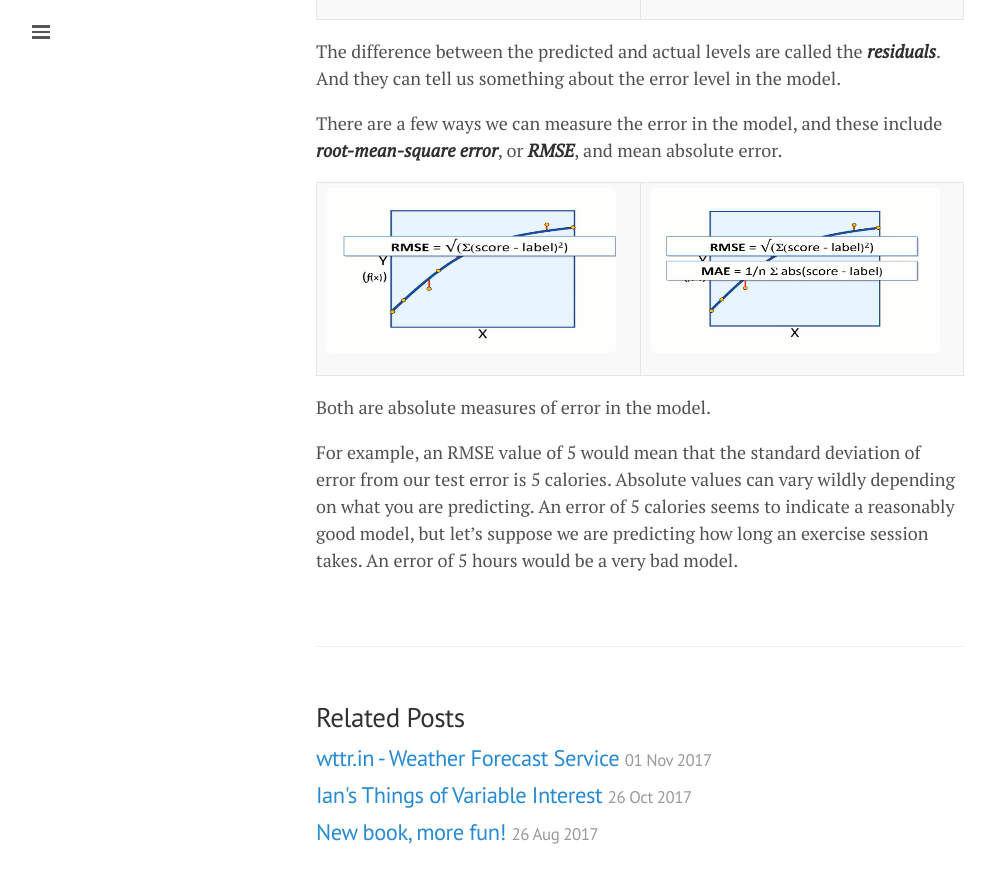
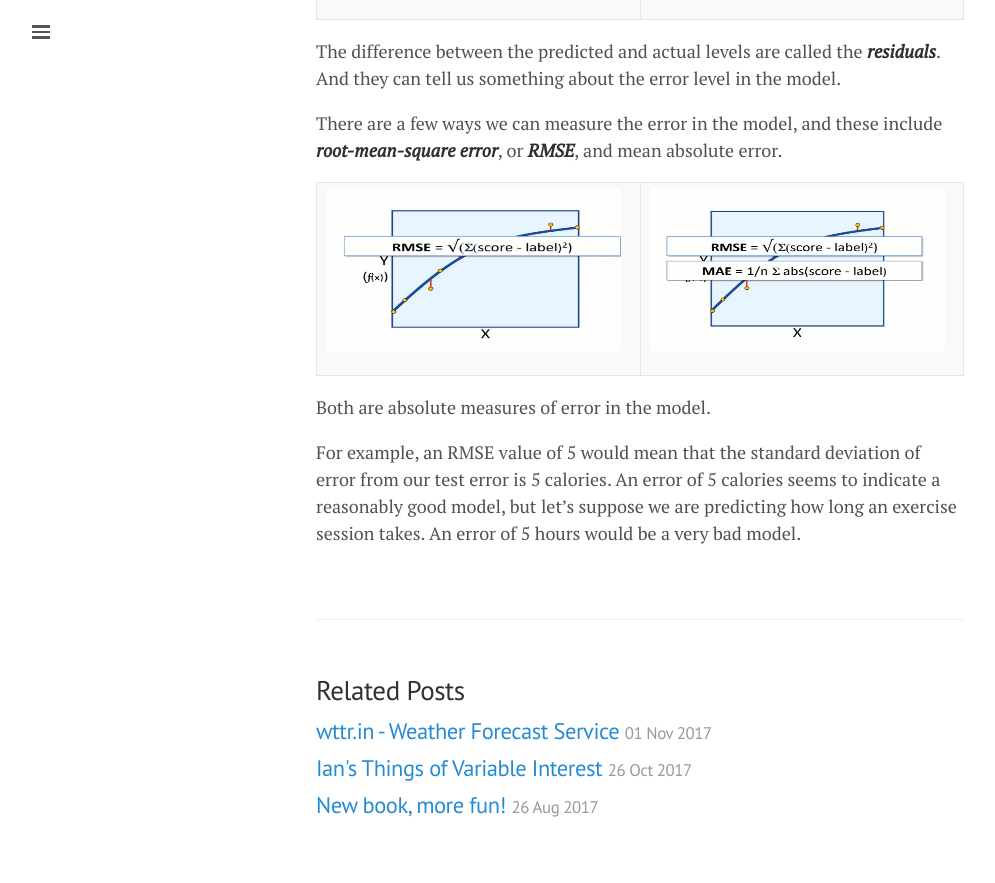
Before and after one commit to lgeurts/lgeurts.github.io, a Jekyll site: the page built from _posts/2018-06-29-artificial-intelligence-basics.md, in a window 1280 px wide and 900 px high, scrolled down 3758 px. Shown: the top 883 px of the window, without its empty margins (0-995 px from the left). Built offline with Jekyll 4.4.1, drawn with Linux system fonts in a browser that asks for light colours; nearby versions of some CDN libraries.

Commit message:
Update 2018-06-29-artificial-intelligence-basics.md

```diff
--- a/_posts/2018-06-29-artificial-intelligence-basics.md
+++ b/_posts/2018-06-29-artificial-intelligence-basics.md
@@ -101,8 +101,8 @@
 There are a few ways we can measure the error in the model, and these include ***root-mean-square error***, or ***RMSE***, and mean absolute error.
 
 :-----------------:|:-----------------:
-<img src="/assets/artificial-intelligence/plotted-chart-5.png" align="left" width="290" height="165" alt="RMSE"> | <img src="/assets/artificial-intelligence/plotted-chart-6.png" align="left" width="290" height="165" alt="MAE">
+<img src="/assets/artificial-intelligence/plotted-chart-5.png" align="left" width="295" height="165" alt="RMSE"> | <img src="/assets/artificial-intelligence/plotted-chart-6.png" align="left" width="295" height="165" alt="MAE">
 
 Both are absolute measures of error in the model.
 
-For example, an RMSE value of 5 would mean that the standard deviation of error from our test error is 5 calories. Absolute values can vary wildly depending on what you are predicting. An error of 5 calories seems to indicate a reasonably good model, but let's suppose we are predicting how long an exercise session takes. An error of 5 hours would be a very bad model.
+For example, an RMSE value of 5 would mean that the standard deviation of error from our test error is 5 calories. An error of 5 calories seems to indicate a reasonably good model, but let's suppose we are predicting how long an exercise session takes. An error of 5 hours would be a very bad model.
```
